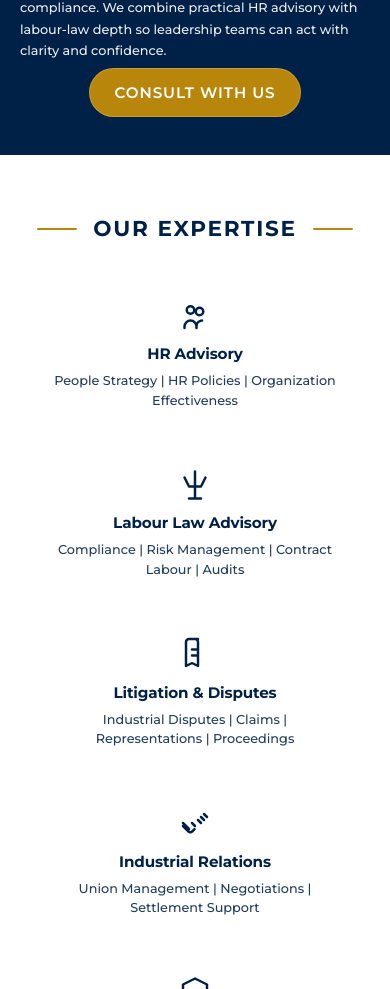
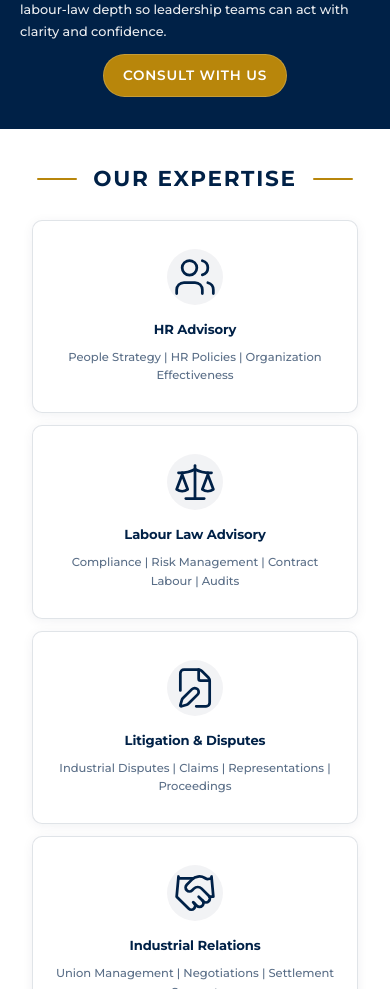
Before and after one commit to lawyalhr/lawyal-hr, a React app: page / in a window 390 px wide. Shown: the part 1011-2000 px from the top of the page. Built offline with nearby package versions, Linux system fonts and the light colour scheme.

Commit message:
cards and icons

```diff
--- a/src/components/OurExpertise.js
+++ b/src/components/OurExpertise.js
@@ -1,87 +1,38 @@
 import React from "react";
+import { Users, Scale, FilePen, Handshake, ShieldCheck, Building2 } from "lucide-react";
 
 const items = [
   {
     title: "HR Advisory",
     text: "People Strategy | HR Policies | Organization Effectiveness",
-    icon: "people"
+    Icon: Users
   },
   {
     title: "Labour Law Advisory",
     text: "Compliance | Risk Management | Contract Labour | Audits",
-    icon: "scales"
+    Icon: Scale
   },
   {
     title: "Litigation & Disputes",
     text: "Industrial Disputes | Claims | Representations | Proceedings",
-    icon: "document"
+    Icon: FilePen
   },
   {
     title: "Industrial Relations",
     text: "Union Management | Negotiations | Settlement Support",
-    icon: "handshake"
+    Icon: Handshake
   },
   {
     title: "Compliance & Governance",
     text: "Policies | Training | Investigations | Ethics & Conduct",
-    icon: "shield"
+    Icon: ShieldCheck
   },
   {
     title: "Industry Solutions",
     text: "Tailored Solutions for Diverse Industries",
-    icon: "buildings"
+    Icon: Building2
   }
 ];
-
-function ExpertiseIcon({ name }) {
-  const stroke = "currentColor";
-  const common = { fill: "none", stroke, strokeWidth: 1.65, strokeLinecap: "round", strokeLinejoin: "round" };
-  switch (name) {
-    case "people":
-      return (
-        <svg viewBox="0 0 24 24" width="36" height="36" aria-hidden>
-          <circle {...common} cx="9" cy="8" r="2.5" />
-          <circle {...common} cx="15" cy="9" r="2.5" />
-          <path {...common} d="M5 20v-1a4 4 0 014-4h0a4 4 0 014 4v1M13 20v-1a4 4 0 013.7-4" />
-        </svg>
-      );
-    case "scales":
-      return (
-        <svg viewBox="0 0 24 24" width="36" height="36" aria-hidden>
-          <path {...common} d="M12 3v18M5 7l3 6h8l3-6M9 13h6M8 21h8" />
-        </svg>
-      );
-    case "document":
-      return (
-        <svg viewBox="0 0 24 24" width="36" height="36" aria-hidden>
-          <path {...common} d="M14 2H8a2 2 0 00-2 2v16l4-2 4 2V4a2 2 0 00-2-2zM10 9h4M10 13h4" />
-        </svg>
-      );
-    case "handshake":
-      return (
-        <svg viewBox="0 0 24 24" width="36" height="36" aria-hidden>
-          <path
-            {...common}
-            d="M4 14l3.5 3.5a2 2 0 002.8 0l1.4-1.4M10 12l2 2M14 10l2 2M16 8l2 2M18 6l2 2M8 16l-4-4"
-          />
-        </svg>
-      );
-    case "shield":
-      return (
-        <svg viewBox="0 0 24 24" width="36" height="36" aria-hidden>
-          <path {...common} d="M12 3l8 4v6c0 5-3.5 9-8 10-4.5-1-8-5-8-10V7l8-4z" />
-        </svg>
-      );
-    case "buildings":
-      return (
-        <svg viewBox="0 0 24 24" width="36" height="36" aria-hidden>
-          <path {...common} d="M4 21V8l4-2v15M8 6l8-3v18M8 6v15M16 3v18M12 21h8" />
-        </svg>
-      );
-    default:
-      return null;
-  }
-}
 
 export default function OurExpertise() {
   return (
@@ -94,10 +45,10 @@ export default function OurExpertise() {
         <span className="expertise__rule" aria-hidden />
       </div>
       <ul className="expertise__grid">
-        {items.map(({ title, text, icon }) => (
+        {items.map(({ title, text, Icon }) => (
           <li key={title} className="expertise-card">
             <div className="expertise-card__icon">
-              <ExpertiseIcon name={icon} />
+              <Icon size={44} strokeWidth={1.5} aria-hidden />
             </div>
             <h3 className="expertise-card__title">{title}</h3>
             <p className="expertise-card__body">{text}</p>
--- a/src/styles/main.css
+++ b/src/styles/main.css
@@ -509,13 +509,35 @@ a:hover {
     width: 100%;
     min-height: 0;
     clip-path: none;
-    padding: clamp(1.75rem, 4vw, 2.5rem) clamp(1.25rem, 4vw, 1.5rem);
+    padding: clamp(1.5rem, 4vw, 2.5rem) clamp(1.25rem, 4vw, 1.5rem);
     padding-bottom: clamp(2rem, 5vw, 2.75rem);
     border-top: 1px solid rgba(184, 134, 11, 0.18);
   }
 
+  .hero-pair__copy-inner {
+    flex: unset;
+  }
+
   .hero-pair__title {
     font-size: clamp(1.35rem, 4.5vw, 1.85rem);
+  }
+
+  .hero-pair__actions {
+    padding-left: 0;
+    justify-content: center;
+  }
+
+  .hero-pair__about {
+    gap: clamp(0.75rem, 2vw, 1.15rem);
+  }
+
+  .hero-pair__about-inner {
+    flex: unset;
+  }
+
+  .hero-pair__about-cta {
+    align-self: center;
+    margin-bottom: 0;
   }
 }
 
@@ -618,7 +640,7 @@ a:hover {
   padding: 0;
   display: grid;
   grid-template-columns: repeat(6, minmax(0, 1fr));
-  gap: clamp(1rem, 2vw, 1.5rem);
+  gap: clamp(0.75rem, 1.5vw, 1.25rem);
 }
 
 @media (max-width: 1200px) {
@@ -641,33 +663,51 @@ a:hover {
 
 .expertise-card {
   margin: 0;
-  padding: 1.25rem 1rem;
+  padding: 1.75rem 1.25rem;
   text-align: center;
+  display: flex;
+  flex-direction: column;
+  align-items: center;
+  background: #ffffff;
+  border: 1px solid rgba(0, 33, 71, 0.12);
+  border-radius: 10px;
+  box-shadow: 0 2px 12px rgba(0, 33, 71, 0.06);
+  transition: box-shadow 0.2s ease, transform 0.2s ease;
+}
+
+.expertise-card:hover {
+  box-shadow: 0 6px 24px rgba(0, 33, 71, 0.13);
+  transform: translateY(-3px);
 }
 
 .expertise-card__icon {
   display: inline-flex;
   align-items: center;
   justify-content: center;
-  margin-bottom: 0.65rem;
+  width: 3.5rem;
+  height: 3.5rem;
+  margin-bottom: 1rem;
+  border-radius: 50%;
+  background: rgba(0, 33, 71, 0.05);
   color: var(--brand-navy);
+  flex-shrink: 0;
 }
 
 .expertise-card__title {
-  margin: 0 0 0.5rem;
+  margin: 0 0 0.6rem;
   font-family: "Montserrat", "Inter", system-ui, sans-serif;
-  font-size: 0.95rem;
+  font-size: clamp(0.82rem, 1.1vw, 0.95rem);
   font-weight: 700;
   letter-spacing: -0.01em;
   color: var(--brand-navy);
-  line-height: 1.25;
+  line-height: 1.3;
 }
 
 .expertise-card__body {
   margin: 0;
-  font-size: 0.8rem;
-  line-height: 1.55;
-  color: rgba(0, 33, 71, 0.88);
+  font-size: clamp(0.72rem, 0.95vw, 0.8rem);
+  line-height: 1.6;
+  color: rgba(0, 33, 71, 0.65);
 }
 
 .about-strip__inner {
@@ -1543,6 +1583,39 @@ a:hover {
   margin-top: 2rem;
 }
 
+/* -- Global small-screen spacing -- */
+@media (max-width: 600px) {
+  .section {
+    padding: 2rem 0;
+  }
+
+  .section__head {
+    margin-bottom: 1.5rem;
+  }
+
+  .section__title {
+    font-size: clamp(1.25rem, 5vw, 1.5rem);
+  }
+
+  .expertise {
+    padding-top: 2rem;
+    padding-bottom: 2rem;
+  }
+
+  .expertise__head {
+    margin-bottom: 1.5rem;
+  }
+
+  .btn {
+    font-size: 0.85rem;
+    padding: 0.6rem 1.2rem;
+  }
+
+  .masthead__logo-img {
+    max-height: clamp(3.5rem, 18vw, 5rem);
+  }
+}
+
 /* -- Footer -- */
 .site-footer {
   margin-top: auto;
```
